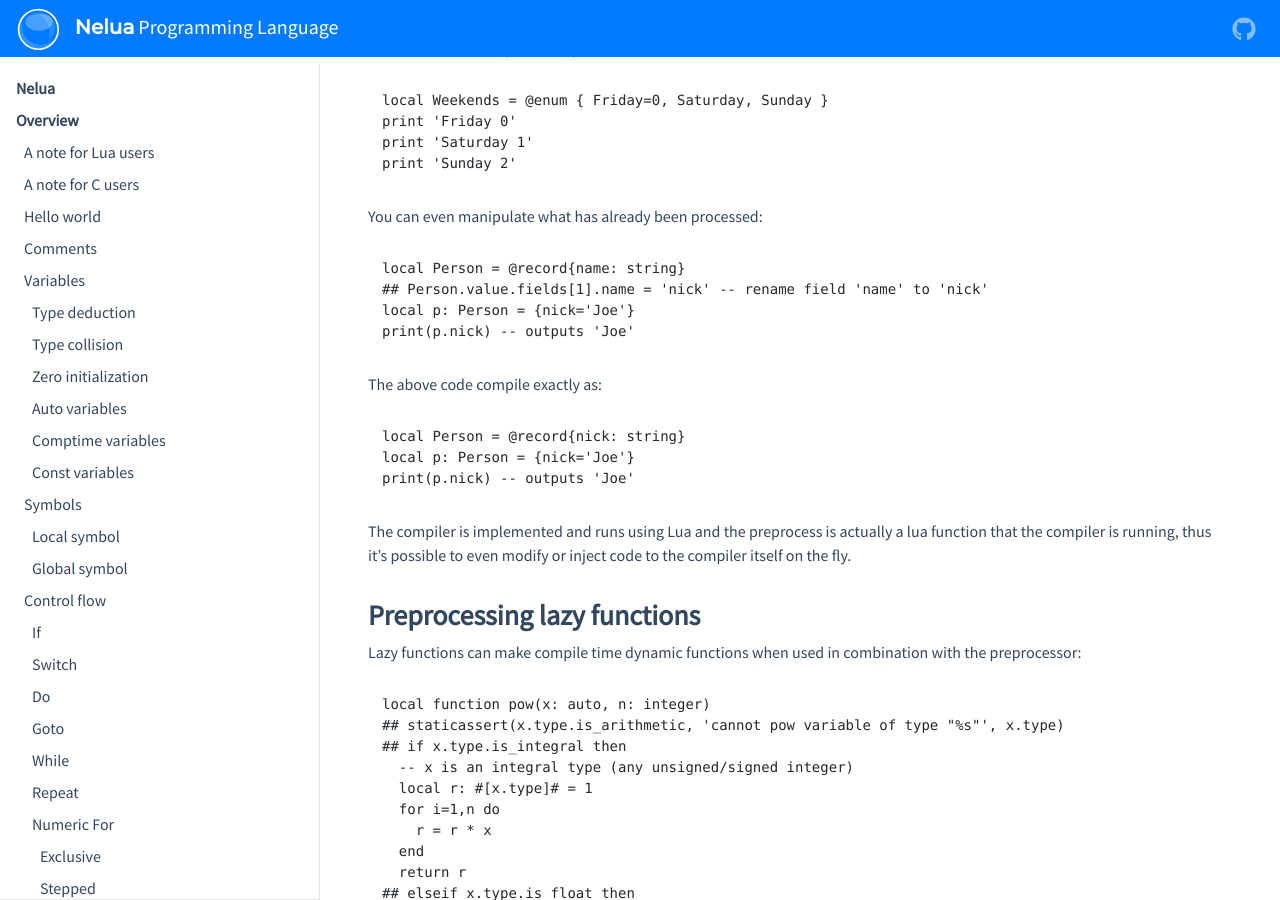
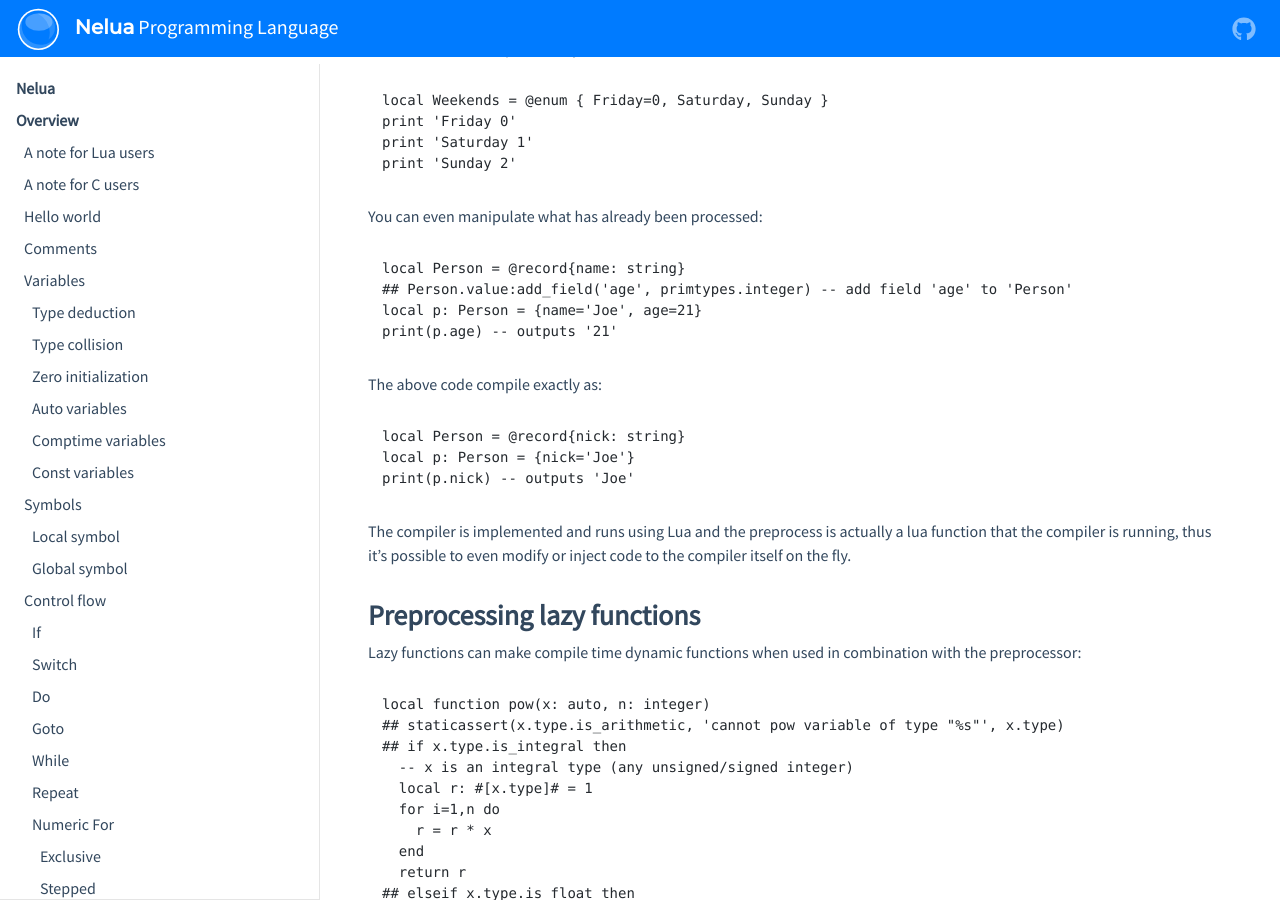
Before and after one commit to edubart/nelua-lang, a Jekyll site: the page built from docs/pages/overview.md, in a window 1280 px wide and 900 px high, scrolled down 20276 px. Built offline with Jekyll 4.4.1, drawn with Linux system fonts in a browser that asks for light colours; nearby versions of some CDN libraries.

````diff
--- a/docs/pages/overview.md
+++ b/docs/pages/overview.md
@@ -1029,9 +1029,9 @@
 
 ```nelua
 local Person = @record{name: string}
-## Person.value.fields[1].name = 'nick' -- rename field 'name' to 'nick'
-local p: Person = {nick='Joe'}
-print(p.nick) -- outputs 'Joe'
+## Person.value:add_field('age', primtypes.integer) -- add field 'age' to 'Person'
+local p: Person = {name='Joe', age=21}
+print(p.age) -- outputs '21'
 ```
 
 The above code compile exactly as:
````
Also changed, not shown: 17 other files.
